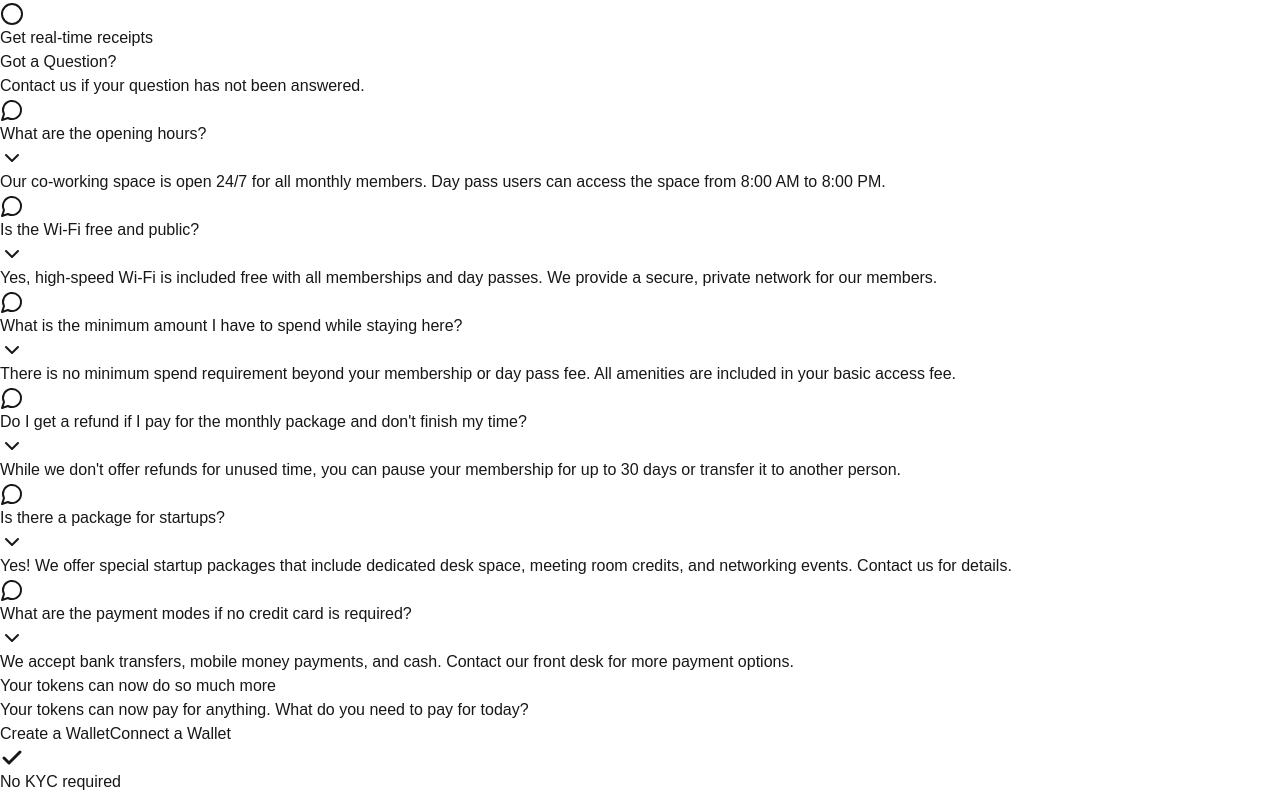
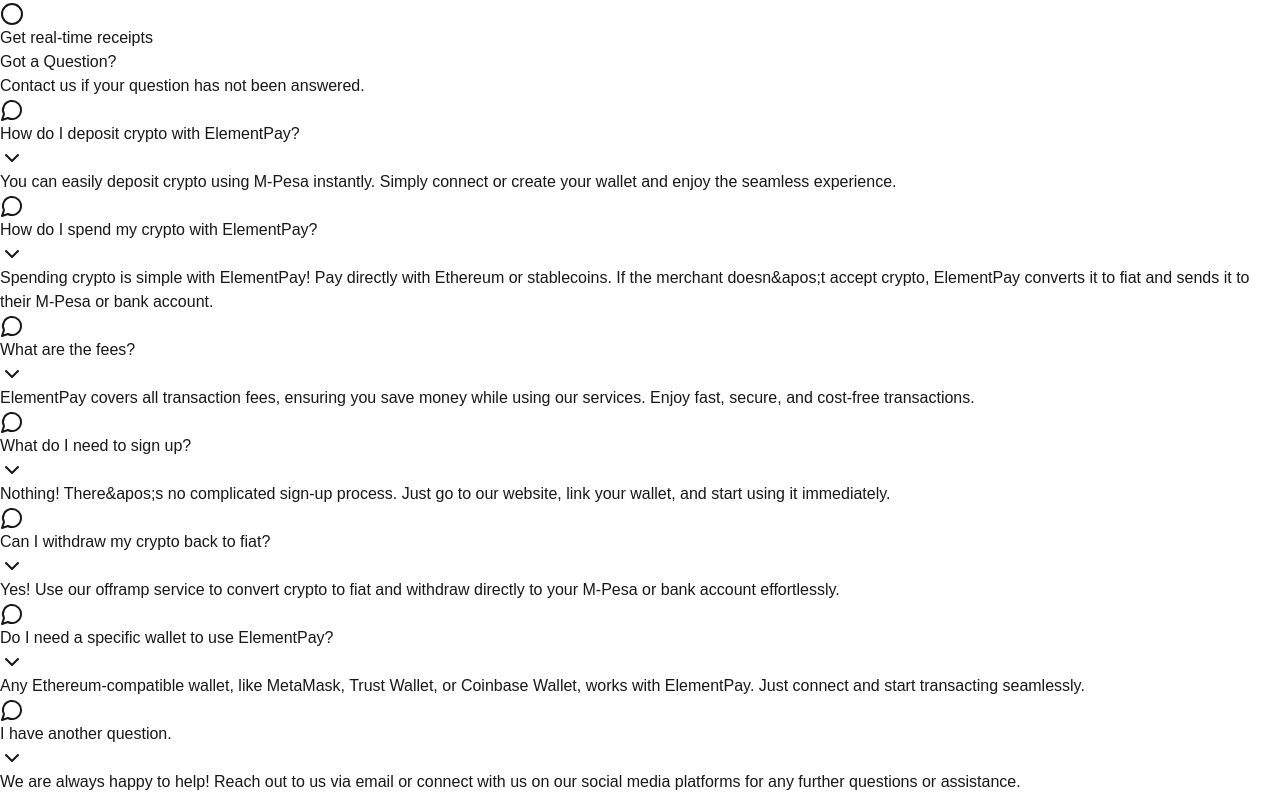
Before and after one commit to elementpayke/dapp-staging, a Next.js app: page / in a window 1280 px wide. Shown: the part 2846-3640 px from the top of the page. Built offline with nearby package versions, Linux system fonts and the light colour scheme.

Commit message:
Update Q and As

```diff
--- a/src/components/landingPage/FAQSection.tsx
+++ b/src/components/landingPage/FAQSection.tsx
@@ -9,35 +9,39 @@
 
 const faqs: FAQItem[] = [
   {
-    question: "What are the opening hours?",
+    question: "How do I deposit crypto with ElementPay?",
     answer:
-      "Our co-working space is open 24/7 for all monthly members. Day pass users can access the space from 8:00 AM to 8:00 PM.",
+      "You can easily deposit crypto using M-Pesa instantly. Simply connect or create your wallet and enjoy the seamless experience.",
   },
   {
-    question: "Is the Wi-Fi free and public?",
+    question: "How do I spend my crypto with ElementPay?",
     answer:
-      "Yes, high-speed Wi-Fi is included free with all memberships and day passes. We provide a secure, private network for our members.",
+      "Spending crypto is simple with ElementPay! Pay directly with Ethereum or stablecoins. If the merchant doesn&apos;t accept crypto, ElementPay converts it to fiat and sends it to their M-Pesa or bank account.",
   },
   {
-    question: "What is the minimum amount I have to spend while staying here?",
+    question: "What are the fees?",
     answer:
-      "There is no minimum spend requirement beyond your membership or day pass fee. All amenities are included in your basic access fee.",
+      "ElementPay covers all transaction fees, ensuring you save money while using our services. Enjoy fast, secure, and cost-free transactions.",
   },
   {
-    question:
-      "Do I get a refund if I pay for the monthly package and don't finish my time?",
+    question: "What do I need to sign up?",
     answer:
-      "While we don't offer refunds for unused time, you can pause your membership for up to 30 days or transfer it to another person.",
+      "Nothing! There&apos;s no complicated sign-up process. Just go to our website, link your wallet, and start using it immediately.",
   },
   {
-    question: "Is there a package for startups?",
+    question: "Can I withdraw my crypto back to fiat?",
     answer:
-      "Yes! We offer special startup packages that include dedicated desk space, meeting room credits, and networking events. Contact us for details.",
+      "Yes! Use our offramp service to convert crypto to fiat and withdraw directly to your M-Pesa or bank account effortlessly.",
   },
   {
-    question: "What are the payment modes if no credit card is required?",
+    question: "Do I need a specific wallet to use ElementPay?",
     answer:
-      "We accept bank transfers, mobile money payments, and cash. Contact our front desk for more payment options.",
+      "Any Ethereum-compatible wallet, like MetaMask, Trust Wallet, or Coinbase Wallet, works with ElementPay. Just connect and start transacting seamlessly.",
+  },
+  {
+    question: "I have another question.",
+    answer:
+      "We are always happy to help! Reach out to us via email or connect with us on our social media platforms for any further questions or assistance.",
   },
 ];
 
```
